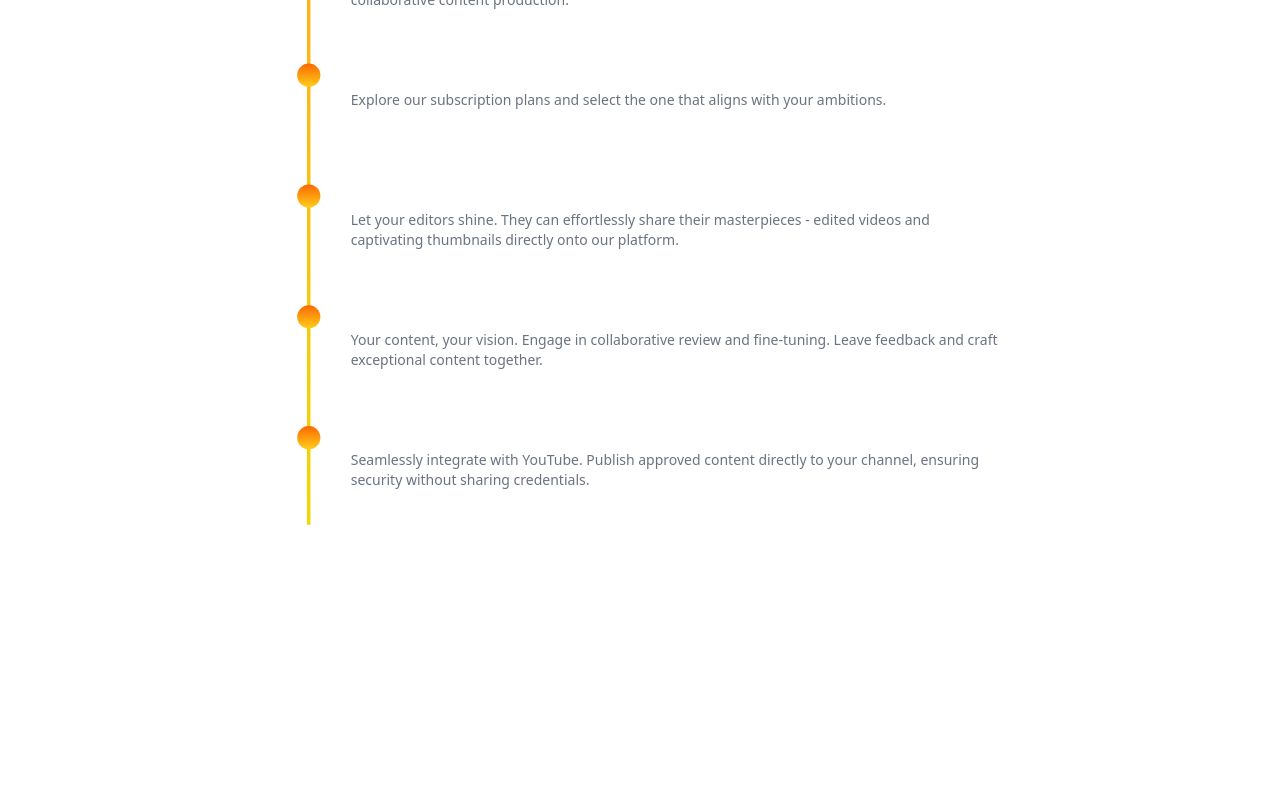
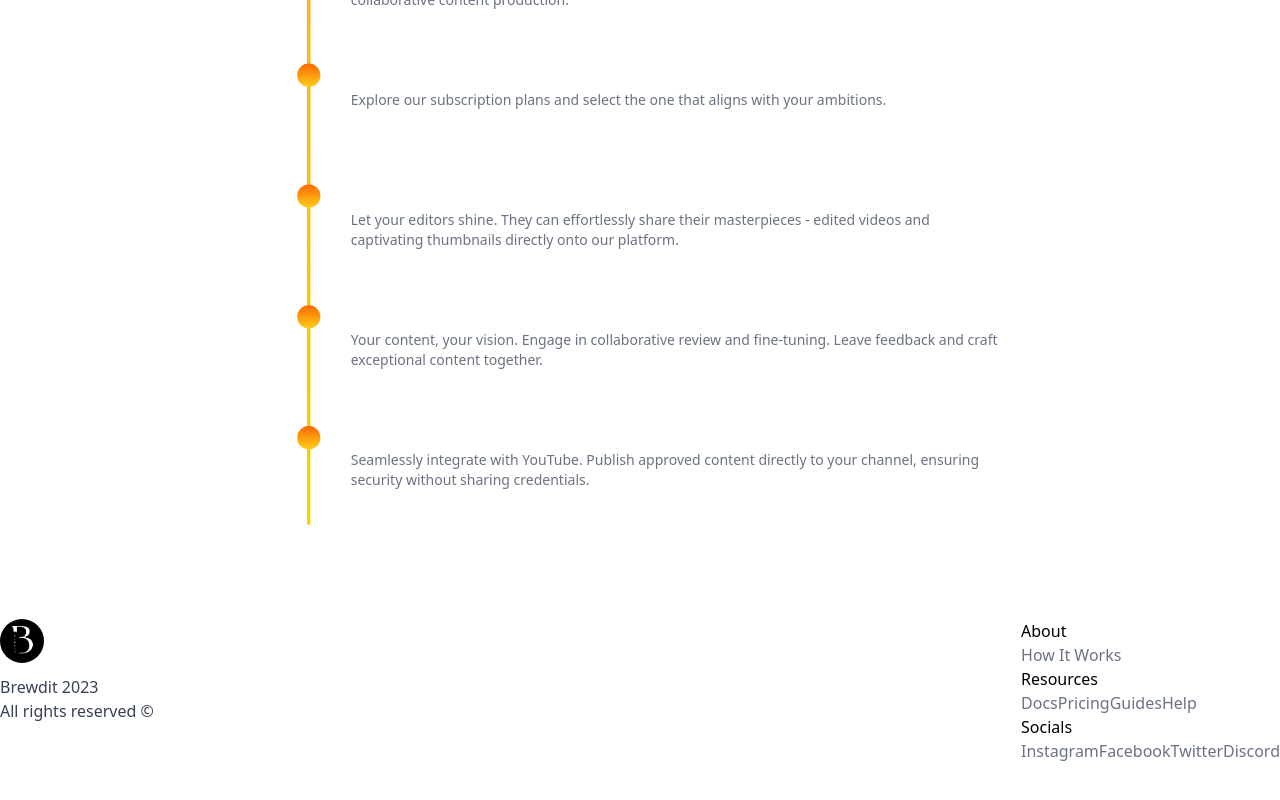
Before and after one commit to Siddharth-2382/Brewdit, a Next.js app: page / in a window 1280 px wide. Shown: the part 1550-2350 px from the top of the page. Before the commit the page ends 2129 px from the top, so only its background shows below. Built offline with nearby package versions, Linux system fonts and the light colour scheme; no server answers.

Commit message:
add footer component

```diff
--- a/app/layout.jsx
+++ b/app/layout.jsx
@@ -1,3 +1,4 @@
+import Footer from "@components/Footer";
 import Nav from "@components/Nav";
 import Provider from "@components/Provider";
 import "@styles/globals.css";
@@ -34,6 +35,7 @@ const RootLayout = ({ children }) => {
             <Nav />
             {children}
           </main>
+          <Footer />
         </Provider>
       </body>
     </html>
--- /dev/null
+++ b/components/Footer.jsx
@@ -0,0 +1,72 @@
+import Image from "next/image";
+import Link from "next/link";
+
+const Footer = () => {
+  return (
+    <footer className="footer">
+      <div className="flex max-md:flex-col flex-wrap justify-between gap-5 py-10">
+        <div className="flex flex-col justify-start items-start gap-3">
+          <Link href="/" className="flex gap-2 flex-center">
+            <Image
+              src="/assets/images/logo.png"
+              alt="Brewdit Logo"
+              width={30}
+              height={30}
+              className="object-contain w-11 rounded-full"
+            />
+            <p
+              style={{ fontFamily: "Seasons" }}
+              className="text-2xl text-white tracking-widest"
+            >
+              Brewdit
+            </p>
+          </Link>
+          <p className="text-base text-gray-700">
+            Brewdit 2023 <br />
+            All rights reserved &copy;
+          </p>
+        </div>
+        <div className="footer_links">
+          <div className="footer_link">
+            <h3 className="">About</h3>
+            <Link href="/howitworks" className="text-gray-500">
+              How It Works
+            </Link>
+          </div>
+          <div className="footer_link">
+            <h3 className="">Resources</h3>
+            <Link href="/docs" className="text-gray-500">
+              Docs
+            </Link>
+            <Link href="/pricing" className="text-gray-500">
+              Pricing
+            </Link>
+            <Link href="/guides" className="text-gray-500">
+              Guides
+            </Link>
+            <Link href="/help" className="text-gray-500">
+              Help
+            </Link>
+          </div>
+          <div className="footer_link">
+            <h3 className="">Socials</h3>
+            <Link href="/" className="text-gray-500">
+              Instagram
+            </Link>
+            <Link href="/" className="text-gray-500">
+              Facebook
+            </Link>
+            <Link href="/" className="text-gray-500">
+              Twitter
+            </Link>
+            <Link href="/" className="text-gray-500">
+              Discord
+            </Link>
+          </div>
+        </div>
+      </div>
+    </footer>
+  );
+};
+
+export default Footer;
--- a/components/Nav.jsx
+++ b/components/Nav.jsx
@@ -106,7 +106,16 @@ const Nav = () => {
           </div>
         ) : (
           <>
-            {providers &&
+            {!providers ? (
+              <button
+                type="button"
+                className="multi_gradient hover_grow"
+                disabled
+              >
+                Sign in
+              </button>
+            ) : (
+              providers &&
               Object.values(providers).map((provider) => (
                 <button
                   type="button"
@@ -118,7 +127,8 @@ const Nav = () => {
                 >
                   Sign in
                 </button>
-              ))}
+              ))
+            )}
           </>
         )}
       </div>
```
